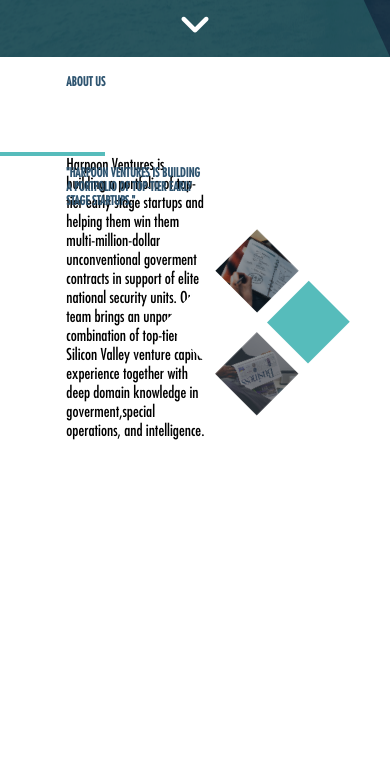
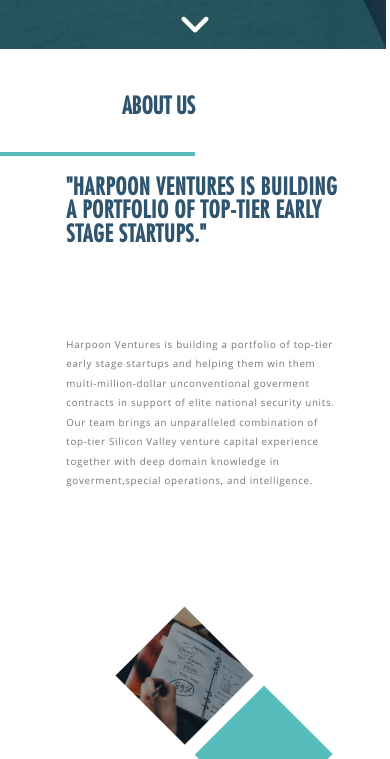
Before and after one commit to aleksandartolic23/aca, a plain HTML site: page index.html in a window 390 px wide. Shown: the part 787-1546 px from the top of the page. Before the commit the page ends 1228 px from the top, so only its background shows below. Drawn offline with Linux system fonts and the light colour scheme.

Commit message:
sekcija 2 gotova,sve responzivno

```diff
--- a/index.html
+++ b/index.html
@@ -5,6 +5,7 @@
   <script src='https://kit.fontawesome.com/a076d05399.js'></script>
   </head>
   <body>
+    <section>
     <header>
     <div id="header">
         <h1 id="naslov">HARPOON VENTURES
@@ -19,6 +20,10 @@
       </div>
       <i class='fas fa-angle-down' style='font-size:36px; color:white' id="strelica"></i>
     </header>
+    </section>
+
+
+    <section>
     <div>
       <div id="about">
         <h2 id="podvuceninaslov">
@@ -28,13 +33,13 @@
         <div id="text">
                 <h2 id="naslovsekcije"> "HARPOON VENTURES IS BUILDING A PORTFOLIO
                 OF TOP-TIER EARLY STAGE STARTUPS." </h2>
-                <div class="onama">Harpoon Ventures is building a portfolio of top-tier early stage startups and
+                <p id="onamaharpun">Harpoon Ventures is building a portfolio of top-tier early stage startups and
                 helping them win them multi-million-dollar unconventional goverment contracts in
                 support of elite national security units. Our team brings an unparalleled combination of
                 top-tier Silicon Valley venture capital experience together with deep domain knowledge in
                 goverment,special operations, and intelligence.
 
-                </div>
+                </p>
         </div>
         <div id="slike">
           <img src="images/rot1.png" id="rotacija">
@@ -44,5 +49,6 @@
     </div>
     </div>
     </div>
+    </section>
     </body>
     </html>
--- a/style.scss
+++ b/style.scss
@@ -1,5 +1,6 @@
 $plava : #56bcbb ;
 $tamno: #2e5470;
+$pasusboja: #727678;
 @mixin transform($property){
   transform: translate($property);
   -ms-transform: translate($property);
@@ -15,6 +16,11 @@ $tamno: #2e5470;
   src:url(fonts/Futura-std-medium.otf);
   font-style:normal;
   font-weight:100;
+}
+@font-face {
+  font-family:'pasus';
+  src:url(fonts/OpenSans-Regular.ttf);
+  font-style:normal;
 }
 body {
   margin:0;
@@ -79,8 +85,8 @@ i{
   bottom:25px;
 }
 #header {
-  height:100vh;
-  width:100vw;
+  height:99vh;
+  width:99vw;
   position: relative;
   overflow: hidden;
 }
@@ -123,20 +129,9 @@ i{
   text-align:right;
   padding:0;
 }
-.onama{
-  position:relative;
-  width:36vw;
-  display:block;
-  font-family: naslov;
-}
-.odvojeno{
-  position:relative;
-  display:block;
-  width:35%;
-}
 h2#podvuceninaslov{
   position:relative;
-  bottom:-2vw;
+  bottom:-3vh;
   right:0;
   font-family: naslov;
   font-size:3.2vw;
@@ -149,6 +144,19 @@ h2#naslovsekcije{
   color: $tamno;
   width:36vw;
   z-index:8;
+    line-height: 1;
+    letter-spacing: 0.7px;
+  }
+  p#onamaharpun{
+    width:36vw;
+    position:absolute;
+    top:27vh;
+    z-index:9;
+    font-family: pasus;
+    color: $pasusboja;
+    letter-spacing: 0.7px;
+    line-height: 2;
+    font-size:0.9vw;
   }
 #plavo, #belo{
   width:15vw;
@@ -183,6 +191,15 @@ h2#naslovsekcije{
   left:17%;
   width:70vw;
 }
+@media screen and (max-width:1200px){
+  p#onamaharpun{
+    top:25vh;
+    font-size: 1.5vw;
+  }
+  h2#naslovsekcije{
+    font-size: 4vw;
+  }
+}
 @media screen and (max-width: 700px){
     #ghostbutton{
       height:4vw;
@@ -194,4 +211,30 @@ h2#naslovsekcije{
       font-size: 9vw;
       width:80%;
     }
+    h2#podvuceninaslov{
+      font-size: 6vw;
+    }
+    h2#naslovsekcije{
+      font-size: 6vw;
+      width:100%;
+    }
+      p#onamaharpun{
+        width:100%;
+        top:20vh;
+        font-size:2.5vw;
+      }
+      #slike{
+        top:60vh;
+        width:100%;
+      }
+    #about {
+      width:50%;
+    }
+    #rotacija,#drugarot,#plavo,#belo{
+      width:25vw;
+      height:25vw;
+    }
+
+
+
 }
```
Also changed, not shown: fonts/OpenSans-Regular.ttf (added), style.css, 1 other file.
